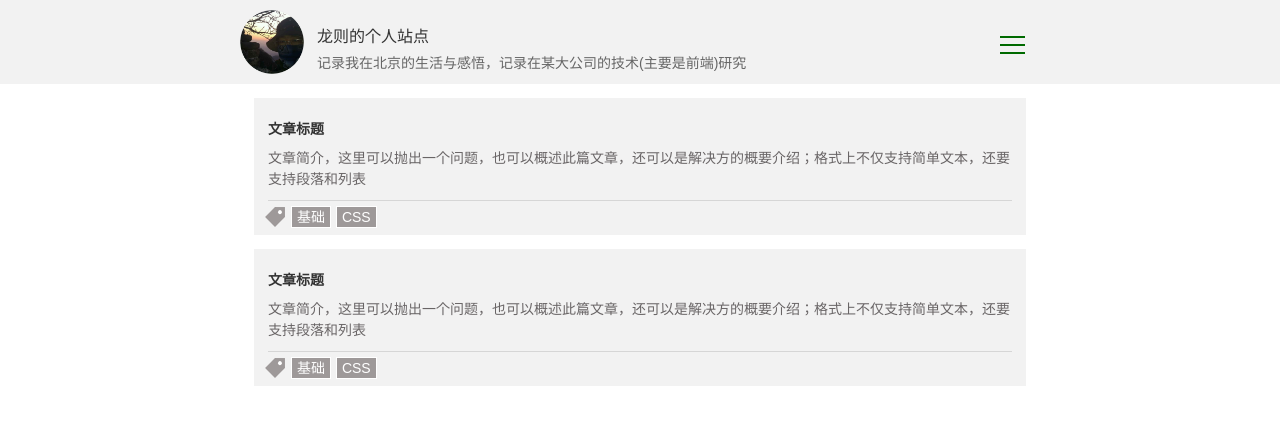
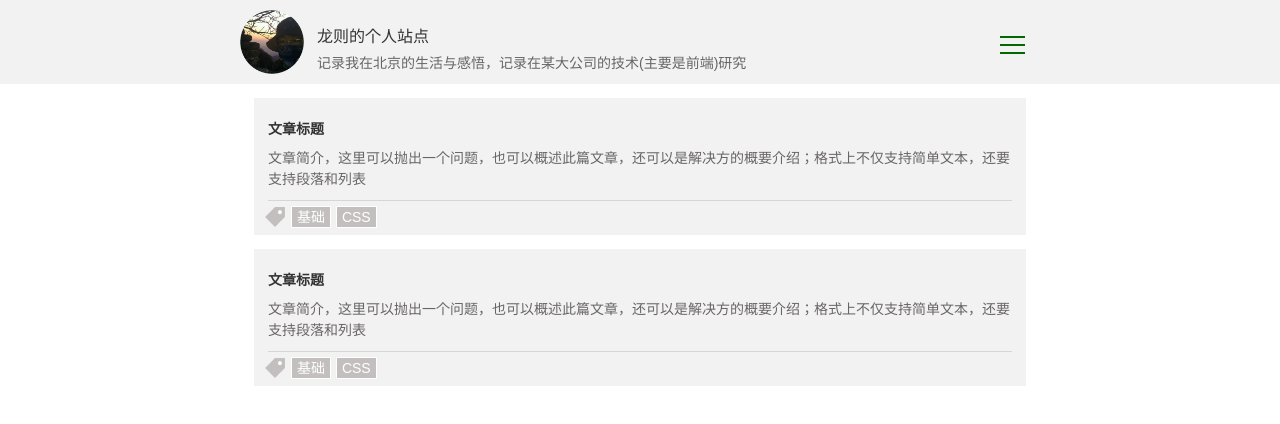
Before and after one commit to xiaoqiang-zhao/xiaoqiang-zhao.github.io, a plain HTML site: page index.html in a window 1280 px wide. Drawn offline with Linux system fonts and the light colour scheme.

Commit message:
调整tag背景色

```diff
--- a/resources/css/page.css
+++ b/resources/css/page.css
@@ -149,7 +149,7 @@ menu {
     top: 2px;
 }
 .article-list-item .tags-container .tag-item {
-    background: #9e9999;
+    background: #c3bfbf;
     padding: 2px 5px;
     margin-left: 5px;
     color: #fff;
@@ -160,7 +160,7 @@ menu {
     display: inline-block;
     width: 14px;
     height: 14px;
-    background: #9e9999;
+    background: #c3bfbf;
     transform: rotate(-45deg);
     -webkit-transform: rotate(-45deg);
 }
```
